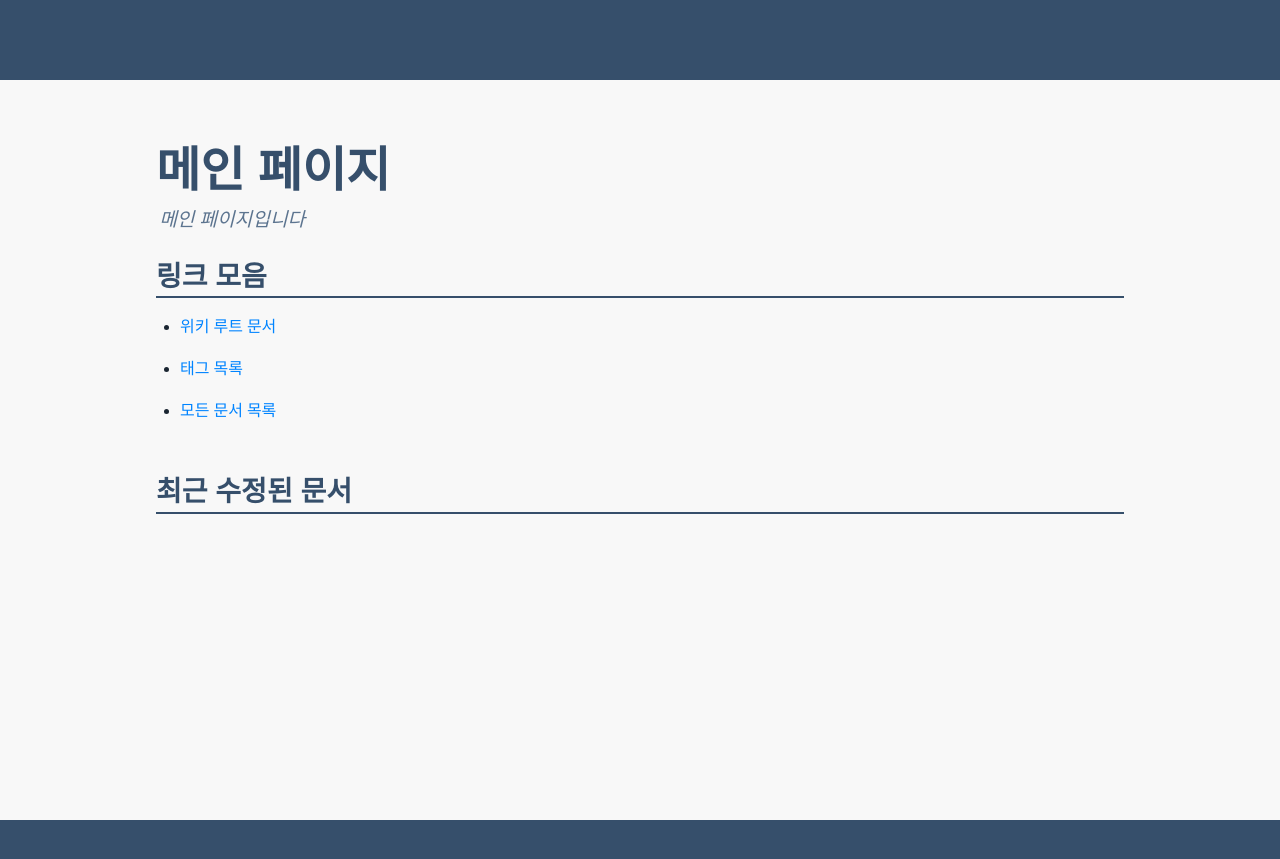
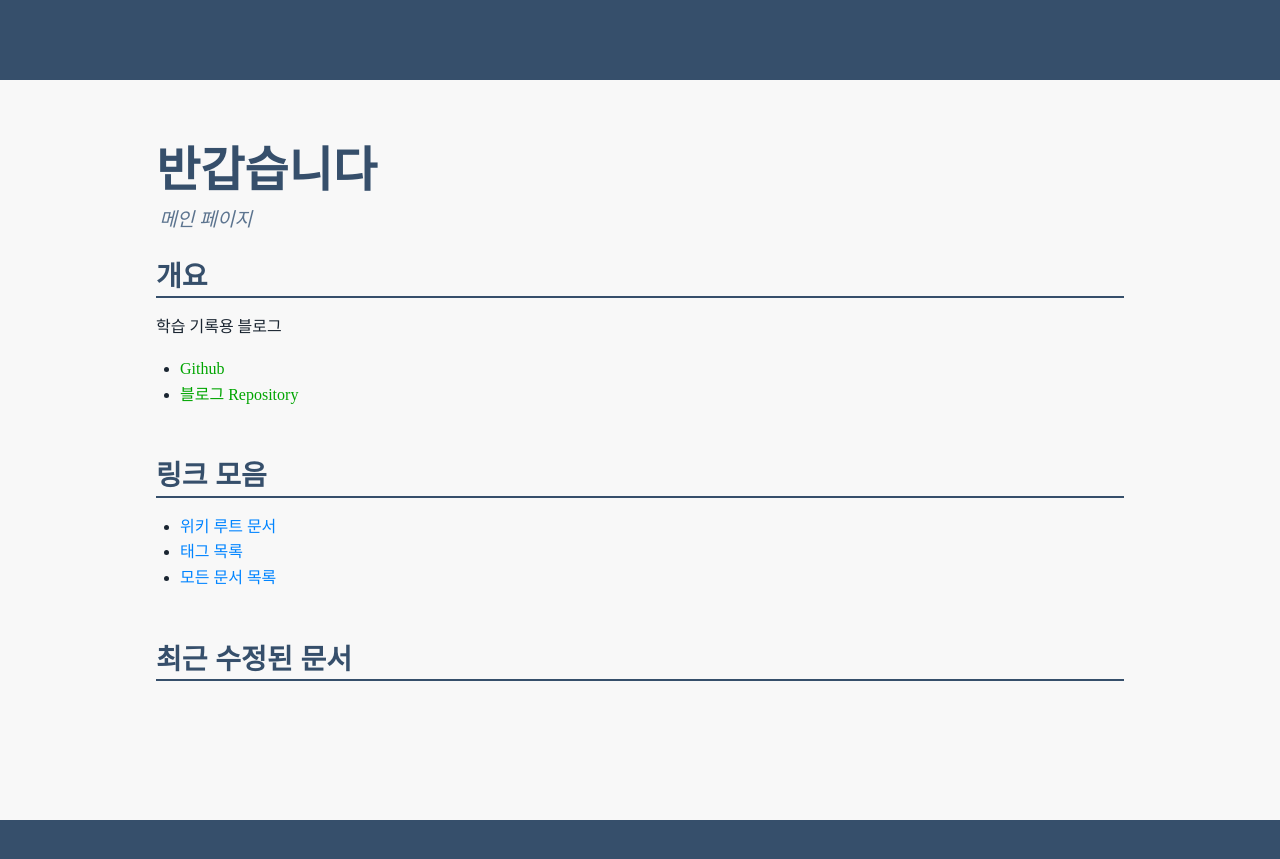
Before and after one commit to reudekx/reudekx.github.io, a Jekyll site: the page built from app/index.md, in a window 1280 px wide. Shown: the top 859 px of the page. Built offline with Jekyll 4.4.1, drawn with Linux system fonts in a browser that asks for light colours.

Commit message:
docs: 메인 페이지 미미한 수정

```diff
--- a/app/index.md
+++ b/app/index.md
@@ -1,15 +1,20 @@
 ---
-title: 메인 페이지
-summary: 메인 페이지입니다
+title: 반갑습니다
+summary: 메인 페이지
 layout: main
 ---
+
+## 개요
+
+학습 기록용 블로그
+
+- [Github](https://github.com/reudekx)
+- [블로그 Repository](https://github.com/reudekx/reudekx.github.io)
 
 ## 링크 모음
 
 - [위키 루트 문서](/wiki)
-^
 - [태그 목록](/tags)
-^
 - [모든 문서 목록](/all)
 
 ## 최근 수정된 문서
```
